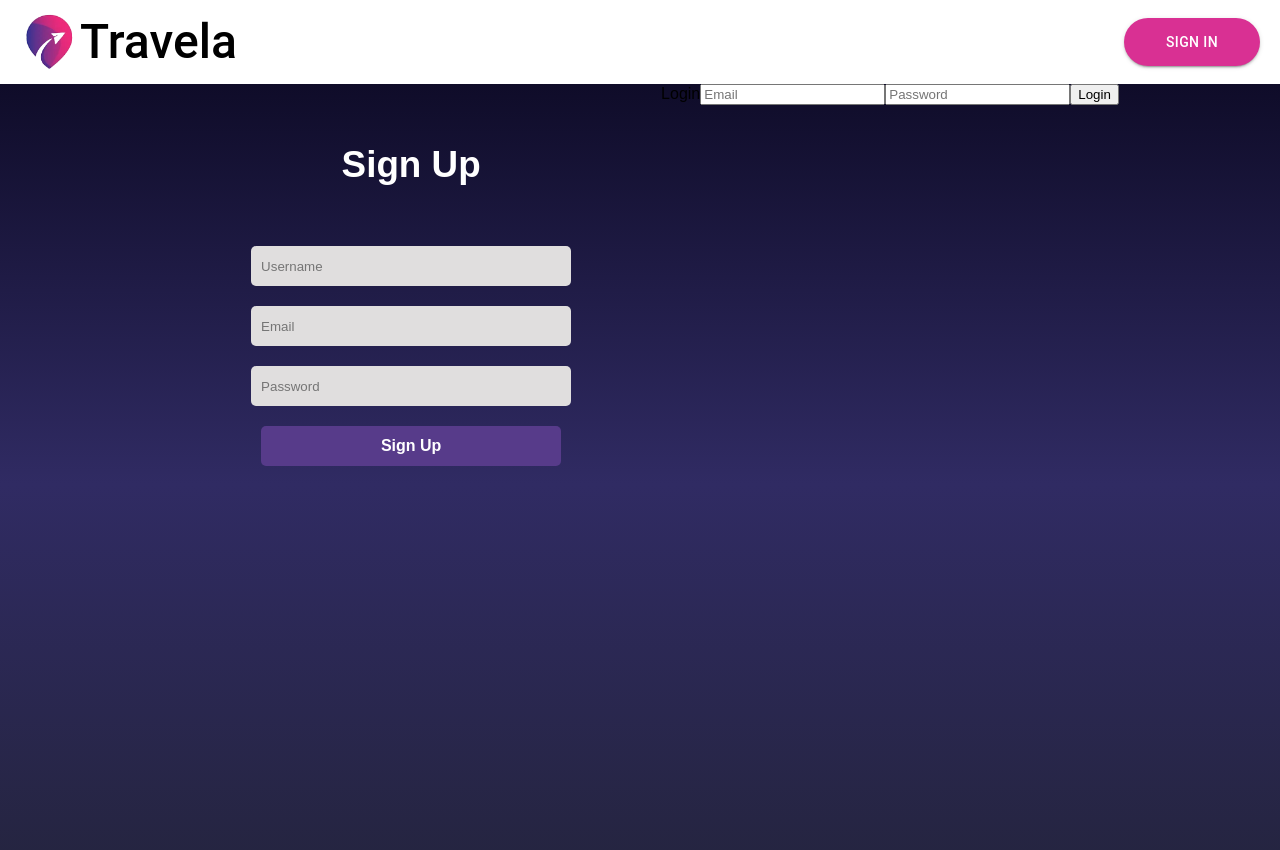
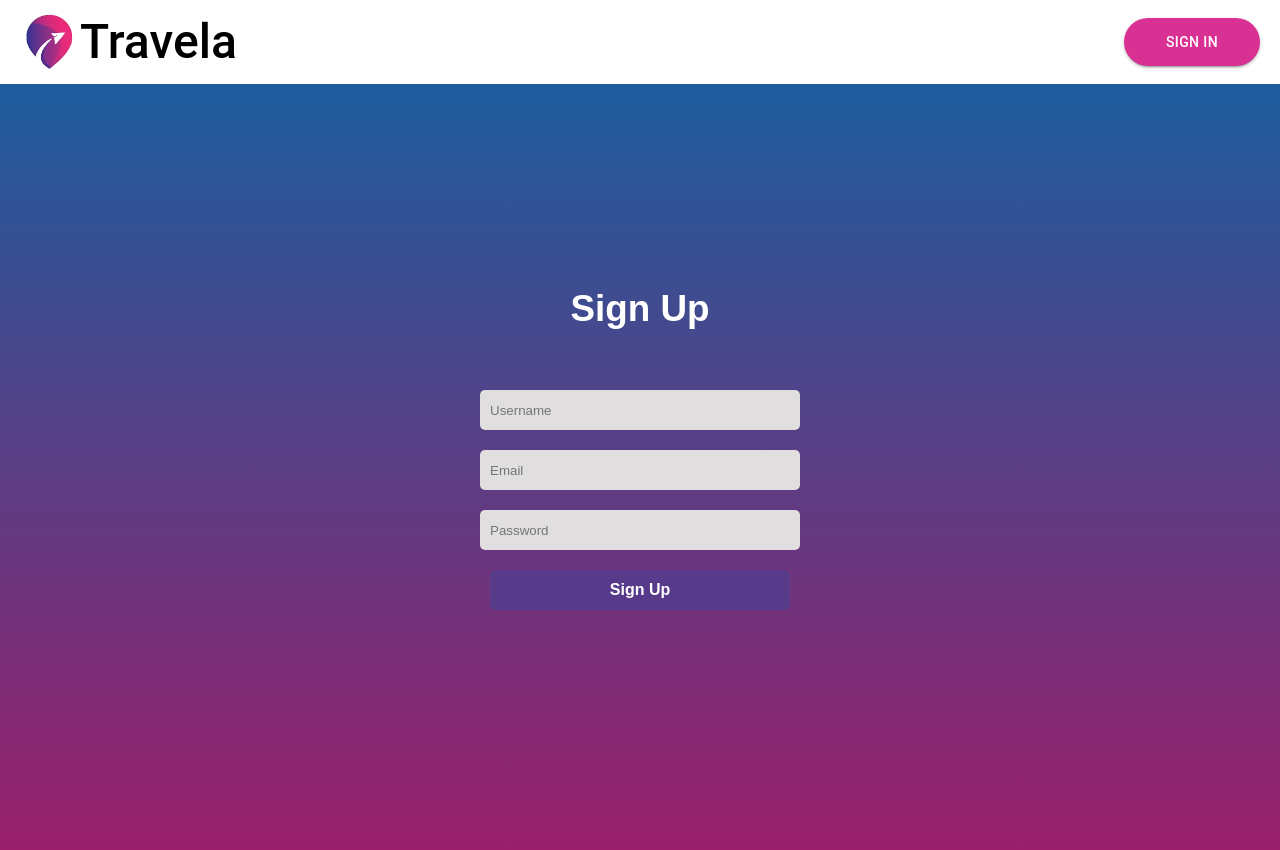
Before and after one commit to labib08/Travela, a React (Vite) app in the folder travela/: page /signup in a window 1280 px wide. Shown: the top 850 px of the page. Built offline with nearby package versions, Linux system fonts and the light colour scheme.

Commit message:
Added the login design

```diff
--- a/travela/src/Pages/SignUp/SignUp.css
+++ b/travela/src/Pages/SignUp/SignUp.css
@@ -1,22 +1,22 @@
 .signup {
     display: flex;
     width: 100%;
-
+    align-items: center;
     justify-content: center;
     min-height: 100vh;
     font-family: 'Jost', sans-serif;
-    background:linear-gradient(to bottom, #0f0c29, #302b63, #24243e) ;
+    background:linear-gradient(to bottom, #1c5d9e, rgb(160, 28, 105));
 }
 #chk {
     display: none;
 }
 .signup-main {
+    margin-top: -120px;
     position: relative;
-
     height: 100%;
     width: 500px;
 }
-.signup-main-label {
+label {
     color: #fff;
     font-size: 2.3em;
     justify-content: center;
@@ -27,7 +27,7 @@
     transition: 0.5s ease-in-out;
 }
 
-.signup-main input {
+ input {
     width: 60%;
     height: 20px;
     background: #e0dede;
@@ -59,3 +59,12 @@
 .signup-main button:hover {
     background: #6d448b;
 }
+
+.login {
+    height: 460px;
+    background: #eee;
+    border-radius: 60% / 10%;
+    transform: translateY(-180px);
+    transition: 0.8s ease-in-out;
+
+}
--- a/travela/src/Pages/SignUp/SignUp.tsx
+++ b/travela/src/Pages/SignUp/SignUp.tsx
@@ -12,14 +12,6 @@ const SignUp = () => {
                 <button>Sign Up</button>
             </form>
         </div>
-        <div className="login">
-            <form>
-                <label htmlFor="chk" aria-hidden="true">Login</label>
-                <input type= "email" name="email" placeholder="Email" required/>
-                <input type= "Password" name="password" placeholder="Password" required/>
-                <button>Login</button>
-            </form>
-        </div>
     </div>
   )
 }
```
